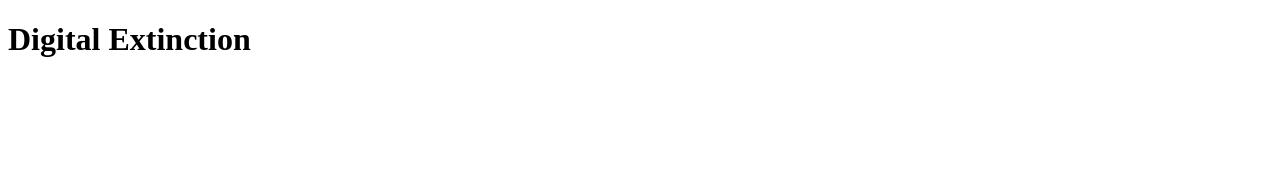
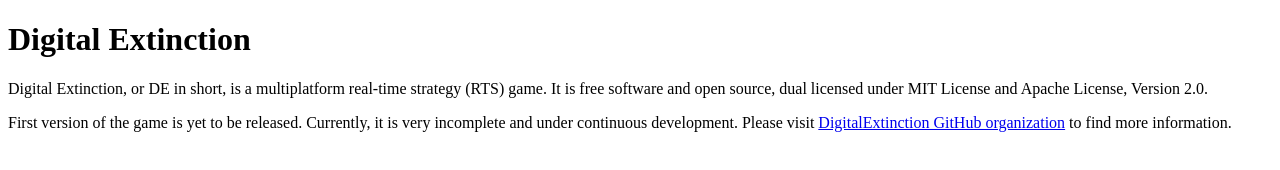
Before and after one commit to DigitalExtinction/Website, a plain HTML site: page index.html in a window 1280 px wide. Drawn offline with Linux system fonts and the light colour scheme.

Commit message:
Add basic info

```diff
--- a/index.html
+++ b/index.html
@@ -4,5 +4,18 @@
 
 <h1>Digital Extinction</h1>
 
+<p>
+  Digital Extinction, or DE in short, is a multiplatform real-time strategy
+  (RTS) game. It is free software and open source, dual licensed under MIT
+  License and Apache License, Version 2.0.
+</p>
+
+<p>
+  First version of the game is yet to be released. Currently, it is very
+  incomplete and under continuous development. Please
+  visit <a href="https://github.com/DigitalExtinction">DigitalExtinction GitHub
+  organization</a> to find more information.
+</p>
+
 </body>
 </html>
```
